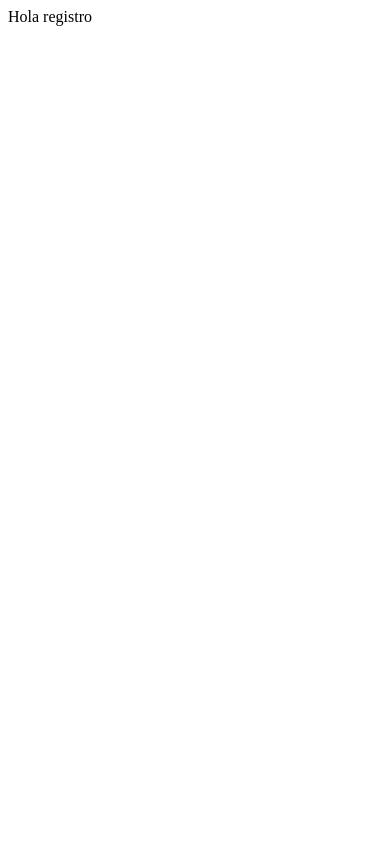
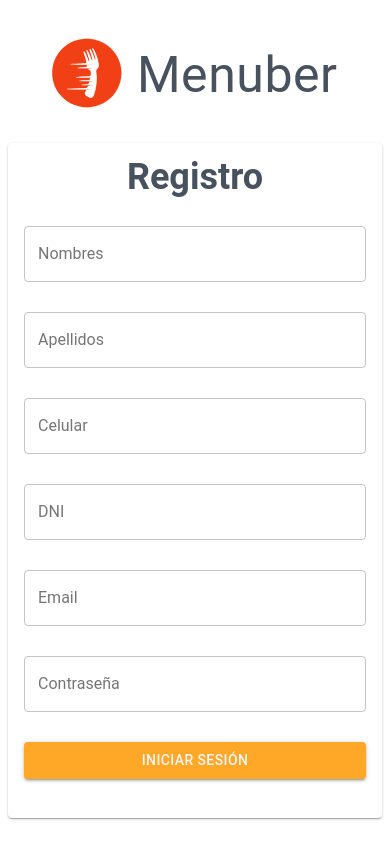
Before and after one commit to MenUber/WebProject, a React (Create React App) app: page /register in a window 390 px wide. Built offline with nearby package versions, Linux system fonts and the light colour scheme.

Commit message:
Add responsive design v.1.0: Login, Register, ForgotPassword Components

```diff
--- a/src/component/auth/ForgotPassword.js
+++ b/src/component/auth/ForgotPassword.js
@@ -33,6 +33,11 @@ const styles = {
     formControl:{
         margin: "15px 0px"
     },
+    gridTitle: {
+        display: "flex",
+        justifyContent: "center",
+        marginTop: "30px"
+    },
     title: {
         color: "#47525E",
         fontSize: "36px",
@@ -40,10 +45,12 @@ const styles = {
         marginBottom: "15px"
     },
     imgLogo: {
-        width: "80%"
+        width: "70px",
+        height: "70px",
+        marginRight: "15px"
     },
     card: {
-        marginTop:"100px"
+        marginTop:"30px"
     }
 }
 
@@ -59,17 +66,17 @@ class ForgotPassword extends Component {
         return(
             <div className={classes.root}>
                 <Grid container justify="center">
-                    <Grid item xs={1}>
+                    <Grid item xs={4} className={classes.gridTitle}>
                         <img src={logo} alt="Imagen" className={classes.imgLogo}/>
-                    </Grid>
-                    <Grid item xs={4}>
+                    {/* </Grid>
+                    <Grid item xs={4}> */}
                         <Typography component="p" className={classes.titlePag}>
                             Menuber
                         </Typography>
                     </Grid>
                 </Grid>
                 <Grid container justify="center">
-                    <Grid item xs={4} >
+                    <Grid item xs={12} sm={10} md={6} lg={6} xl={4}>
                         <Card className={classes.card}>
                             <CardContent>
                                 <Grid container justify="center">
@@ -81,7 +88,7 @@ class ForgotPassword extends Component {
                                 </Grid>
                                 <form>
                                     <Grid container justify="center">
-                                        <Grid item xs={8}>
+                                        <Grid item xs={12} sm={10} md={8}>
                                             <TextField
                                                 fullWidth
                                                 label='Email'
@@ -89,7 +96,7 @@ class ForgotPassword extends Component {
                                                 className={classes.formControl}
                                             />
                                         </Grid>
-                                        <Grid item xs={8}>
+                                        <Grid item xs={12} sm={10} md={8}>
                                             <Button
                                                 variant="contained"
                                                 color="secondary"
--- a/src/component/auth/Login.js
+++ b/src/component/auth/Login.js
@@ -47,7 +47,10 @@ const styles = {
         fontWeight: "bold"
     },
     card: {
-        marginTop:"100px"
+        marginTop:"20px",
+        ["@media (min-width:600px)"]: {
+            marginTop:"100px",
+        }
     },
     textUp: {
         color:"#000000"
@@ -59,7 +62,7 @@ const styles = {
     textDown: {
         fontWeight: "bold",
         textDecoration: "none",
-        color: "#2C87F0"
+        color: "#2C127F0"
     }
 }
 
@@ -75,7 +78,7 @@ class Login extends Component{
         return(
             <div className={classes.root}>
                 <Grid container justify="center">
-                    <Grid item xs={4} >
+                    <Grid item xs={12} sm={10} md={6} lg={6} xl={4} >
                         <Card className={classes.card}>
                             <CardContent>
                                 <Grid container justify="center">
@@ -92,7 +95,7 @@ class Login extends Component{
                                 </Grid>
                                 <form>
                                     <Grid container justify="center">
-                                        <Grid item xs={8}>
+                                        <Grid item xs={12} sm={10} md={8}>
                                             <TextField
                                                 fullWidth
                                                 label="Email"
@@ -101,7 +104,7 @@ class Login extends Component{
                                                 className={classes.formControl}
                                             />
                                         </Grid>
-                                        <Grid item xs={8}>
+                                        <Grid item xs={12} sm={10} md={8}>
                                             <TextField
                                                 fullWidth
                                                 label="Contraseña"
@@ -110,7 +113,7 @@ class Login extends Component{
                                                 className={classes.formControl}
                                             />
                                         </Grid>
-                                        <Grid item xs={8}>
+                                        <Grid item xs={12} sm={10} md={8}>
                                             <Button
                                                 variant="contained"
                                                 color="secondary"
--- a/src/component/auth/Register.js
+++ b/src/component/auth/Register.js
@@ -1,4 +1,62 @@
 import React,{ Component } from 'react'
+
+/*
+    Import Material Design modules
+*/
+import {
+    Grid,
+    Card,
+    Typography,
+    Button,
+    CardContent,
+    TextField
+} from '@material-ui/core';
+import { withStyles } from '@material-ui/core/styles';
+
+/*
+    Import logo
+*/
+import logo from '../../logo.svg'
+
+/*
+    Import styles for material-ui
+*/
+const styles = {
+    root: {
+        height: "120vh",
+        backgroundColor: "#F5F5F5"
+    },
+    titlePag: {
+        color: "#47525E",
+        fontSize: "50px"
+    },
+    formControl:{
+        margin: "15px 0px"
+    },
+    gridTitle: {
+        display: "flex",
+        justifyContent: "center",
+        marginTop:"30px"
+    },
+    title: {
+        color: "#47525E",
+        fontSize: "36px",
+        fontWeight: "bold",
+        marginBottom: "15px"
+    },
+    imgLogo: {
+        width: "70px",
+        height: "70px",
+        marginRight: "15px"
+        // ['@media(min-width:780px)']: {
+        //     width: "200px",
+        //     height: "200px"
+        // }
+    },
+    card: {
+        marginTop:"30px"
+    }
+}
 
 class Register extends Component {
     constructor(props)
@@ -7,12 +65,102 @@ class Register extends Component {
     }
 
     render(){
+        const { classes } = this.props;
+
         return(
             <div>
-                Hola registro
+                <Grid container justify="center" alignContent="center">
+                    <Grid item xs={4} className={classes.gridTitle}>
+                        <img src={logo} alt="Imagen" className={classes.imgLogo}/>
+                    {/* </Grid>
+                    <Grid item xs={3}> */}
+                        <Typography component="p" className={classes.titlePag}>
+                            Menuber
+                        </Typography>
+                    </Grid>
+                </Grid>
+                <Grid container justify="center">
+                    <Grid item xs={12} sm={10} md={6} lg={6} xl={4} >
+                        <Card className={classes.card}>
+                            <CardContent>
+                                <Grid container justify="center">
+                                    <Grid item>
+                                        <Typography variant="h3" className={classes.title}>
+                                            Registro
+                                        </Typography>
+                                    </Grid>
+                                </Grid>
+                                <form>
+                                    <Grid container justify="center">
+                                        <Grid item xs={12} sm={10} md={8}>
+                                            <TextField
+                                                fullWidth
+                                                label='Nombres'
+                                                variant="outlined"
+                                                className={classes.formControl}
+                                            />
+                                        </Grid>
+                                        <Grid item xs={12} sm={10} md={8}>
+                                            <TextField
+                                                fullWidth
+                                                label='Apellidos'
+                                                variant="outlined"
+                                                className={classes.formControl}
+                                            />
+                                        </Grid>
+                                        <Grid item xs={12} sm={10} md={8}>
+                                            <TextField
+                                                fullWidth
+                                                label='Celular'
+                                                variant="outlined"
+                                                className={classes.formControl}
+                                            />
+                                        </Grid>
+                                        <Grid item xs={12} sm={10} md={8}>
+                                            <TextField
+                                                fullWidth
+                                                label='DNI'
+                                                variant="outlined"
+                                                className={classes.formControl}
+                                            />
+                                        </Grid>
+                                        <Grid item xs={12} sm={10} md={8}>
+                                            <TextField
+                                                fullWidth
+                                                label='Email'
+                                                variant="outlined"
+                                                type="email"
+                                                className={classes.formControl}
+                                            />
+                                        </Grid>
+                                        <Grid item xs={12} sm={10} md={8}>
+                                            <TextField
+                                                fullWidth
+                                                label='Contraseña'
+                                                variant="outlined"
+                                                type="password"
+                                                className={classes.formControl}
+                                            />
+                                        </Grid>
+                                        <Grid item xs={12} sm={10} md={8}>
+                                            <Button
+                                                variant="contained"
+                                                color="secondary"
+                                                fullWidth
+                                                className={classes.formControl}
+                                            >
+                                                Iniciar Sesión
+                                            </Button>
+                                        </Grid>
+                                    </Grid>
+                                </form>
+                            </CardContent>
+                        </Card>
+                    </Grid>
+                </Grid>
             </div>
         )
     }
 }
 
-export default Register
+export default withStyles(styles)( Register )
```
